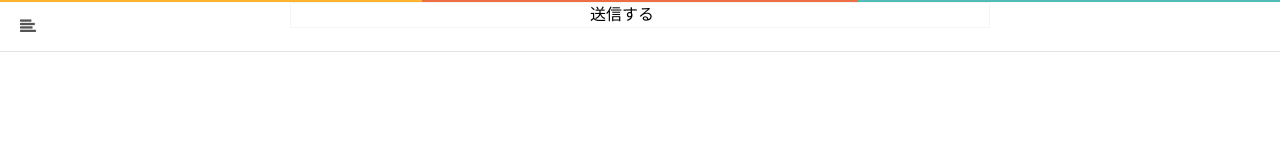
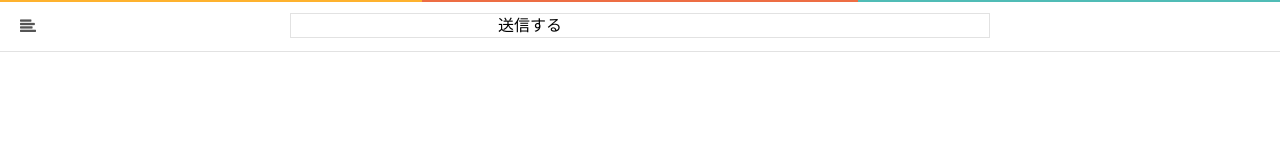
Before and after one commit to linkazia-mio/torio, a plain HTML site: page file.html in a window 1280 px wide. Drawn offline with Linux system fonts and the light colour scheme.

Commit message:
必要なファイルの作成（途中）

```diff
--- a/css/common.scss
+++ b/css/common.scss
@@ -69,7 +69,9 @@ header {
 .search {
   position: absolute;
   width: 700px;
-  border: 1px solid $white_gray;
+  height: 25px;
+  border: 1px solid $border_gray;
+  top: 50%;
   left: 50%;
-  margin-left: -350px;
+  margin: -13px 0 0 -350px;
 }
--- a/file.html
+++ b/file.html
@@ -13,7 +13,7 @@
        <a class="global_menu"><i class="fa fa-align-left"></i></a>
        <div class="search">
          <form method="post">
-           <input type="search" name="search" size="30" maxlength="255"><input type="submit" value="送信する">
+           <input type="search"><input type="submit" value="送信する">
          </form>
        </div>
     </header>
```
Also changed, not shown: css/common.css, 1 other file.
